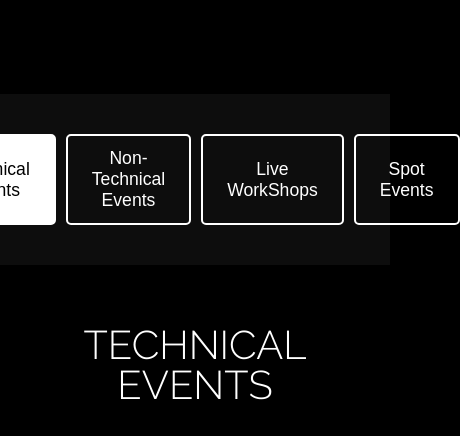
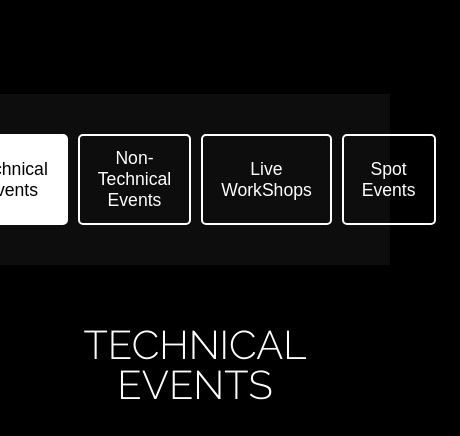
Before and after one commit to Mohankumar9944/Sigmoid_2k25, a plain HTML site: page events.html in a window 390 px wide. Shown: the part 408-844 px from the top of the page, 460 px wide, since content can reach past the window. Drawn offline with Linux system fonts and the light colour scheme.

Commit message:
made responsive

```diff
--- a/css/events.css
+++ b/css/events.css
@@ -45,7 +45,7 @@ body, html {
 }
 
 .category-btn {
-    padding: 12px 24px;
+    padding: 12px 18px;
     border: 2px solid #fff;
     background: transparent;
     color: #fff;
```
